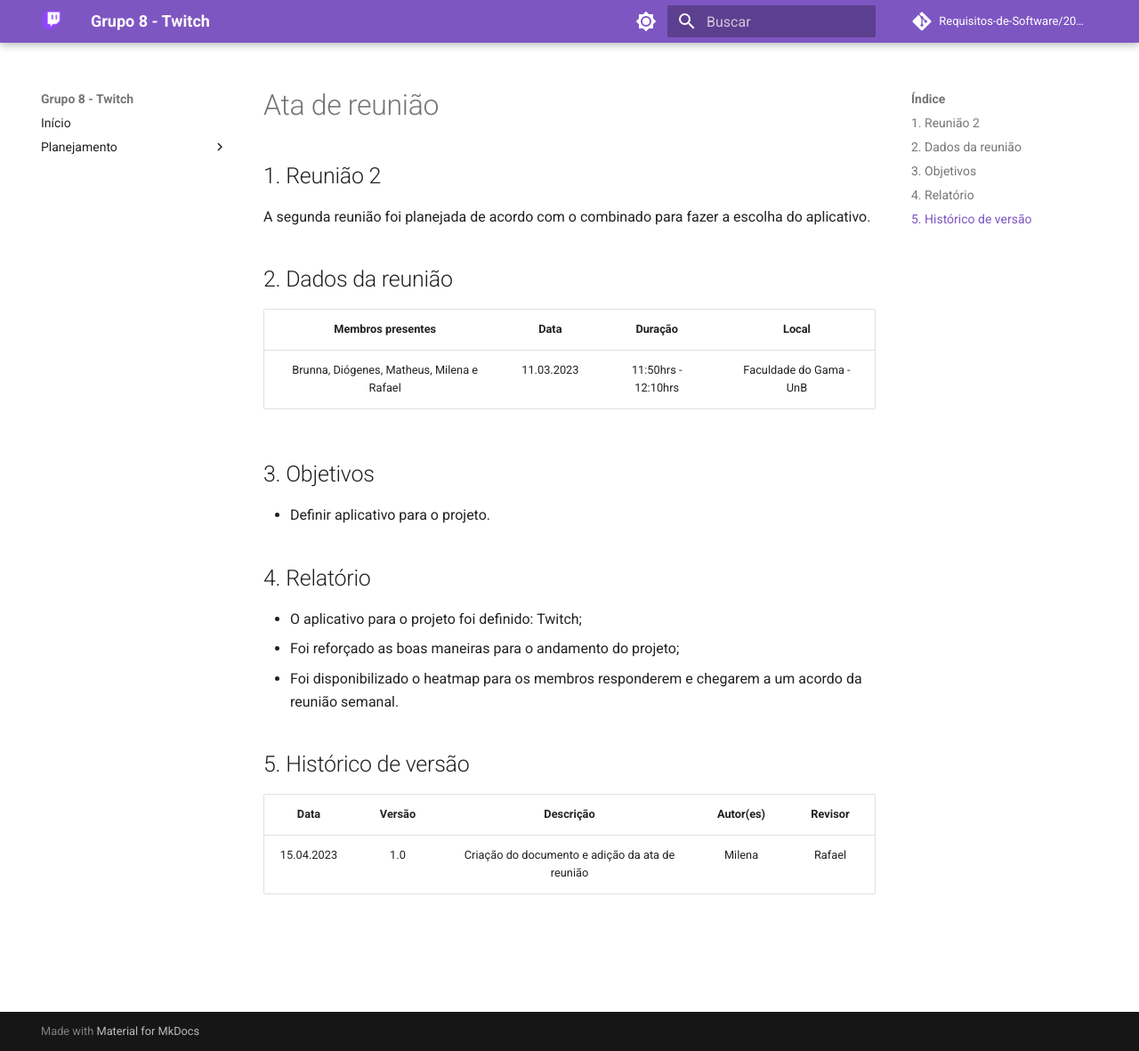
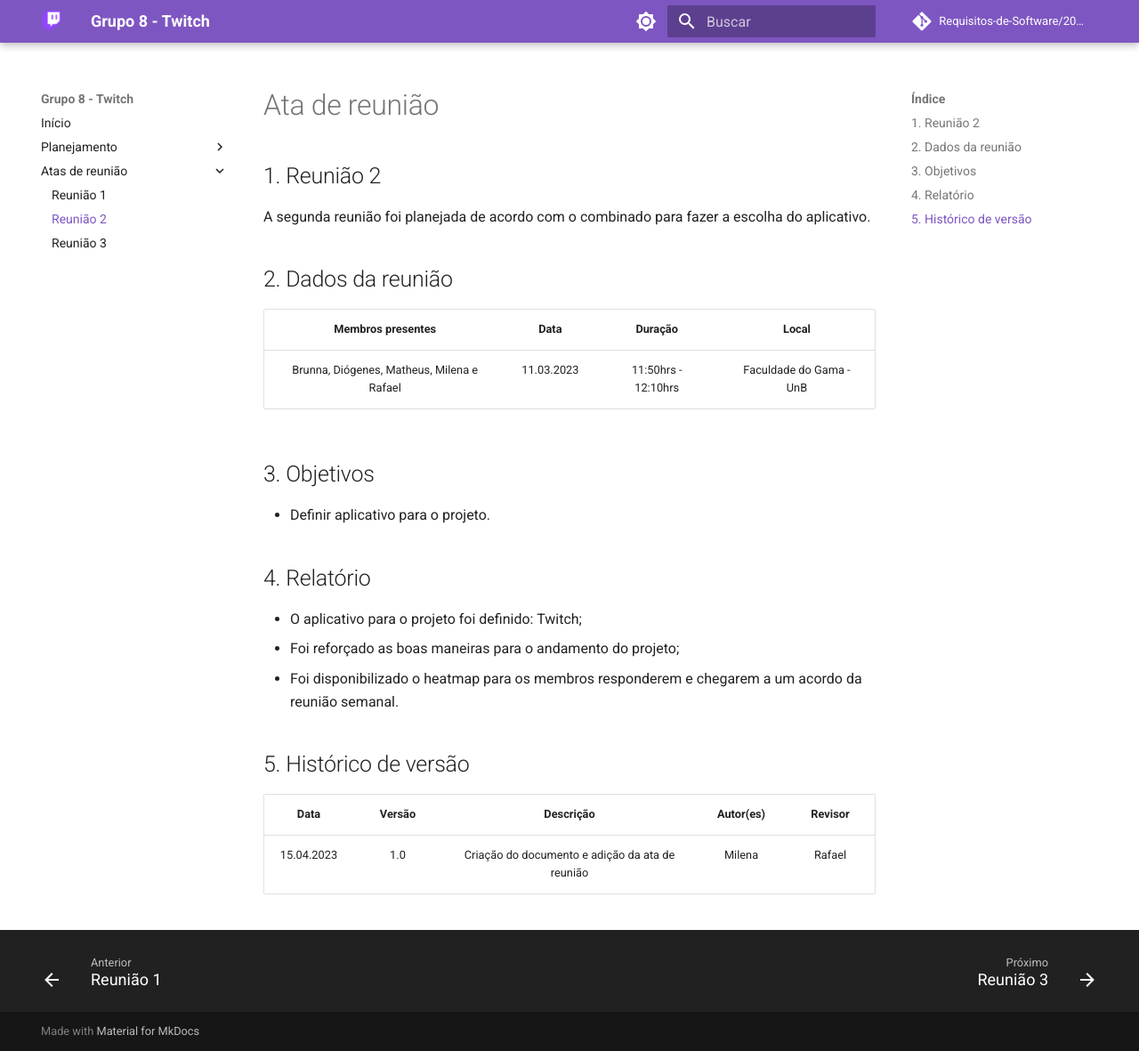
Before and after one commit to Requisitos-de-Software/2023.1-Twitch, an MkDocs documentation site: the page built from docs/atas/reuniao_2.md, in a window 1280 px wide and 1181 px high. Shown: the whole window at 89% size. Built offline with MkDocs 1.6.1 and Material for MkDocs 9.7.7, drawn with Linux system fonts in a browser that asks for light colours; comment, search, counter and statistics services are not loaded.

Commit message:
Adicionando caminho das atas de reunião

```diff
--- a/mkdocs.yml
+++ b/mkdocs.yml
@@ -33,3 +33,7 @@
     - Cronograma: ./planejamento/cronograma.md
     - Ferramentas: ./planejamento/ferramentas.md
     - Metodologias: ./planejamento/scrum_adaptado.md
+  - Atas de reunião:
+    - Reunião 1: ./atas/reuniao_1.md
+    - Reunião 2: ./atas/reuniao_2.md
+    - Reunião 3: ./atas/reuniao_3.md
```
